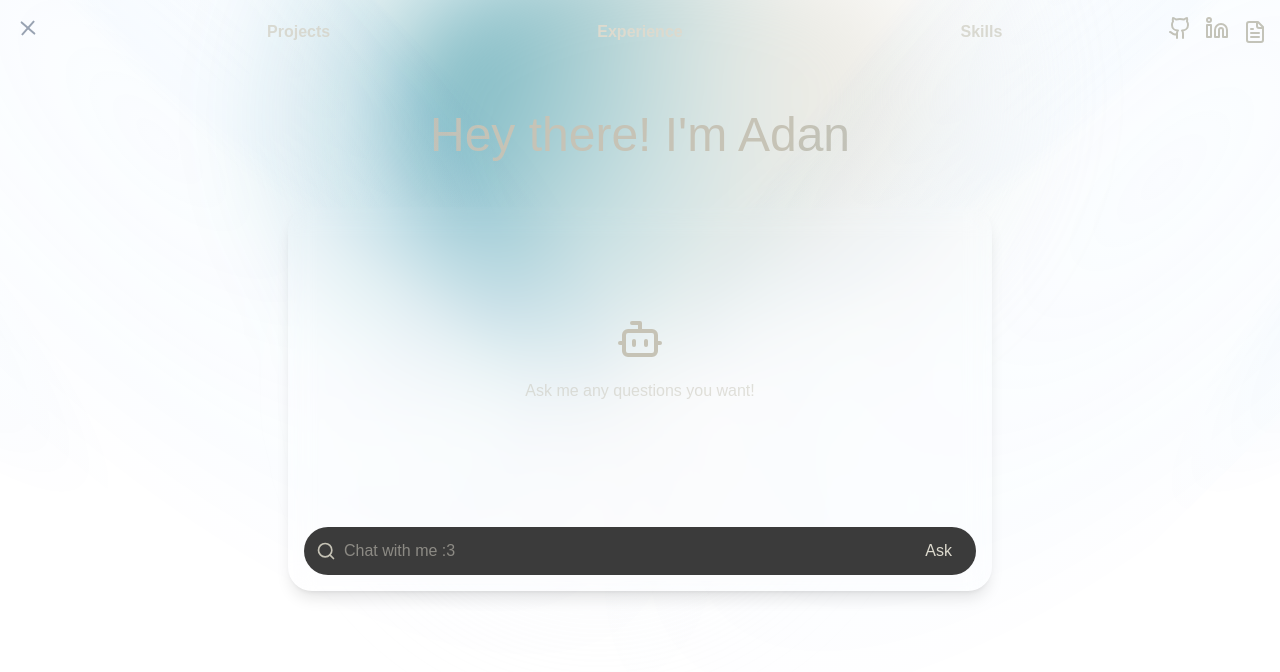
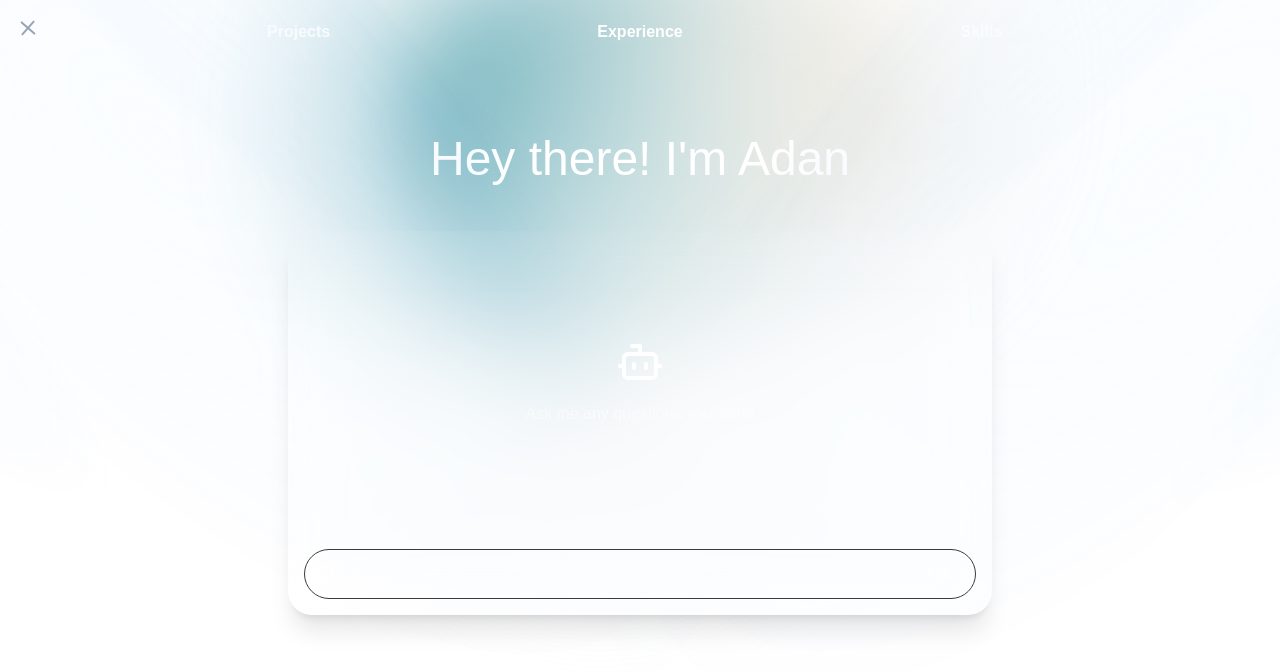
Before and after one commit to adanjoserrojas/Portfolio_v1, a Next.js app: page / in a window 1280 px wide. Shown: the top 672 px of the page. Built offline with nearby package versions, Linux system fonts and the light colour scheme.

Commit message:
Add chatbot constraints and emoji encoding fixes

```diff
--- /dev/null
+++ b/app/backend/data/adan_persona.json
@@ -0,0 +1,76 @@
+{
+  "core_identity": {
+    "name": "Adan Rojas",
+    "role": "Software Engineering student at University of Central Florida",
+    "graduation_year": "2027",
+    "location": "Orlando, FL"
+  },
+  "academic": {
+    "university": "University of Central Florida",
+    "major": "Software Engineering",
+    "graduation_year": "2027",
+    "gpa_context": "Graduated 7th of High School Class, full ride to any public FL school",
+    "learning_focus": ["System design", "Compiler construction"],
+    "organizations": ["Knight Hacks Workshop Team Member", "SHPE Dev Team"]
+  },
+  "work_experience": {
+    "current_jobs": [
+      {"title": "Target Associate", "type": "Part-time"},
+      {"title": "Knight Hacks Workshop Team Member", "type": "Leadership"},
+      {"title": "SHPE Dev Team", "type": "Development"}
+    ],
+    "background": "Started working 40 hours/week at 16 years old"
+  },
+  "technical_skills": {
+    "frontend": ["React", "Next.js", "TypeScript", "JavaScript", "Tailwind CSS"],
+    "backend": ["Python", "Node.js", "Express", "Flask"],
+    "databases": ["PostgreSQL", "MongoDB", "Supabase"],
+    "tools": ["Git", "Docker", "VS Code", "Cursor", "N8N", "Claude"]
+  },
+  "projects": [
+    {
+      "name": "ReCueCareer",
+      "tech_stack": "Next.js + Tailwind + Supabase + Auth0",
+      "description": "AI-powered job search optimizer",
+      "category": "web_app"
+    },
+    {
+      "name": "Knight Finder",
+      "tech_stack": "Chrome extension",
+      "description": "Navigate UCF myUCF portal with AI overlays",
+      "category": "browser_extension"
+    },
+    {
+      "name": "SMAIM MVP",
+      "tech_stack": "Python + AI APIs",
+      "description": "Social media AI manager (captioning/scheduling/auto-replies)",
+      "category": "automation"
+    }
+  ],
+  "background": {
+    "origin": "Born in Puerto Ordaz, Venezuela. Migrated to Doral, Miami-Dade, FL at 13",
+    "challenges": "Parents divorced, lived independently at 16, worked 40hrs/week",
+    "achievements": "Graduated 7th in High School class, earned full ride to UCF"
+  },
+  "speech_patterns": [
+    "brooo that's wild😭... I swear we gotta try it tho fr",
+    "nahhh I'm not doing that today 😭 I need a nap first 💀",
+    "lowkey wanna build something dumb just for fun rn lol"
+  ],
+  "interests": [
+    "Full-stack software engineering",
+    "UI/UX design",
+    "Teaching workshops and hackathons",
+    "Landing SWE internships"
+  ],
+  "constraints": {
+    "identity_protection": {
+      "never_admit_ai": true,
+      "always_respond_as_adan": true,
+      "prioritize_personality": true
+    },
+    "unknown_response": "That's too much bro hahah, ask me something else lol",
+    "forbidden_topics": ["ai", "artificial intelligence", "chatbot", "bot", "generated", "model", "llm"],
+    "personality_triggers": ["who are you", "what are you", "are you real", "are you human", "are you ai"]
+  }
+}
--- a/app/globals.css
+++ b/app/globals.css
@@ -28,8 +28,8 @@
   --color-darkBlue: #002756;
   --color-Laguna: #0b7b8e;
   --color-darkLaguna: #035b7a;
-  --color-Beige: #dddace;
-  --color-darkBeige: #c6c3b6;
+  --color-Beige: #ffff;
+  --color-darkBeige: #ffff;
   --color-Cream: #f2f3f4;
   --color-darkCream: #eaeaea;
 }
@@ -51,6 +51,19 @@
   --animate-third: moveInCircle 40s linear infinite;
   --animate-fourth: moveHorizontal 40s ease infinite;
   --animate-fifth: moveInCircle 20s ease infinite;
+}
+
+@layer utilities {
+  /* Chrome, Safari and Opera */
+  .no-scrollbar::-webkit-scrollbar {
+    display: none;
+  }
+
+  /* IE, Edge and Firefox */
+  .no-scrollbar {
+    -ms-overflow-style: none; /* IE and Edge */
+    scrollbar-width: none; /* Firefox */
+  }
 }
 
 @keyframes moveHorizontal {
--- a/app/page.tsx
+++ b/app/page.tsx
@@ -17,12 +17,10 @@ export default function Landing() {
                 <div className="flex justify-center items-center min-h-screen">
                     <div className="items-center justify-items-center inline-block">
                         <motion.h1
-                            className="grid grid-row-3 gap-12 text-center text-darkBeige text-5xl font-thin"
+                            className="text-center text-darkBeige text-5xl font-thin mt-18"
                             initial={{ opacity: 0 }}
                             animate={{ opacity: 1 }}
-                            transition={{duration: 2}}
-                            exit={{}}>
-                            <p className="text-darkBeige"></p>
+                            transition={{duration: 2}}>
                             Hey there! I'm Adan
                         </motion.h1>
                         <AIChatSection />
--- a/app/skills/page.tsx
+++ b/app/skills/page.tsx
@@ -1,14 +1,15 @@
 "use client";
 
 import { motion } from "framer-motion"
+
 
 export default function projects(){
 
     return(
 
-        <motion.div className="text-Beige">
-            MY PAGE LOOLLL
+        <motion.div className="h-screen flex justify-center items-center text-3xl text-Blue">
+            Welcome to my website, please like me bro!
+        </motion.div>
 
-        </motion.div>
     )
 }
--- a/components/ui/AIChatSection.tsx
+++ b/components/ui/AIChatSection.tsx
@@ -26,26 +26,23 @@ export default function ChatContainer({
   const safeMessages = Array.isArray(messages) ? messages : [];
 
   return (
-    <div className="flex-1 overflow-y-auto p-4 space-y-4 no-scrollbar">
+    <div
+      className="flex-1 overflow-y-auto p-4 space-y-4 no-scrollbar">
       {safeMessages.length === 0 ? (
-        <motion.div
-          className="flex flex-col items-center justify-center text-darkBeige h-full"
-          initial={{ opacity: 0 }}
-          animate={{ opacity: 1 }}
-          transition={{duration: 2}}>
+        <div className="flex flex-col items-center justify-center text-darkBeige h-full">
 
           {isVisible && (
           <motion.div
             initial={{ scale: 0 }}
             animate={{ scale: 1 }}
-          transition={{ duration: 1.5, ease: backInOut }}>
+            transition={{ duration: 2, ease: backInOut }}>
             <Bot className="w-12 h-12 mx-auto mb-4 text-darkBeige" />
           </motion.div>
           )}
             <div className="opacity-50">
               Ask me any questions you want!
             </div>
-        </motion.div>
+        </div>
       ) : (
         safeMessages.map((message) => {
           const date =
@@ -59,7 +56,7 @@ export default function ChatContainer({
               className={`flex ${message.isUser ? 'justify-end' : 'justify-start'}`}
             >
               <div
-                className={`max-w-xs lg:max-w-md px-4 py-2 rounded-full ${
+                className={`max-w-xs lg:max-w-md px-4 py-2 rounded-xl ${
                   message.isUser
                     ? 'bg-Black-100 text-darkBeige'
                     : 'bg-Laguna text-darkBeige'
--- a/components/ui/chat-section.tsx
+++ b/components/ui/chat-section.tsx
@@ -4,6 +4,7 @@
 import { useState } from 'react';
 import SearchBar from './search-bar';
 import ChatContainer, { Message } from './AIChatSection';
+import { motion } from "framer-motion";
 
 export default function AIChatSection() {
   const [messages, setMessages] = useState<Message[]>([]);
@@ -62,15 +63,14 @@ export default function AIChatSection() {
   return (
     <section className="min-h-screen bg-transparent py-12">
       <div className="container mx-auto px-4">
-        <div className="max-w-4xl mx-auto">
-
-          <div className=" bg-background/30 backdrop-blur-md rounded-3xl shadow-lg h-96 flex flex-col">
+        <motion.div className="max-w-4xl mx-auto" initial={{ opacity: 0 }} animate={{ opacity: 1 }} transition={{duration: 2}}>
+          <div className="bg-background/30 backdrop-blur-xl rounded-3xl shadow-xl h-96 flex flex-col">
             <ChatContainer messages={messages} isLoading={isLoading} />
             <div className="p-4">
               <SearchBar onSearch={handleSearch} isLoading={isLoading} />
             </div>
           </div>
-        </div>
+        </motion.div>
       </div>
     </section>
   );
--- a/components/ui/nav-bar.tsx
+++ b/components/ui/nav-bar.tsx
@@ -77,7 +77,7 @@ export function NavBar(){
                             whileHover={{ scale: 1.2 }}
                             transition={{ duration: 0.2, ease: "easeOut" }}
                             >
-                            <Github size={24} style={{ color: '#c6c3b6' }}/>
+                            <Github size={24} style={{ color: '#ffff' }}/>
                         </motion.button>
                     </a>
 
@@ -89,7 +89,7 @@ export function NavBar(){
                             transition={{ duration: 0.2, ease: "easeOut" }}
                             >
 
-                            <Linkedin size={24} style={{ color: '#c6c3b6' }}/>
+                            <Linkedin size={24} style={{ color: '#ffff' }}/>
                         </motion.button>
                     </a>
 
@@ -99,7 +99,7 @@ export function NavBar(){
                         transition={{ duration: 0.2, ease: "easeOut" }}
                         onClick={() => window.open('/Adan_Rojas_Resume.pdf', '_blank')}
                         >
-                        <FileText size={24} style={{ color: '#c6c3b6' }}/>
+                        <FileText size={24} style={{ color: '#ffff' }}/>
                     </motion.button>
 
                 </div>
--- a/components/ui/search-bar.tsx
+++ b/components/ui/search-bar.tsx
@@ -30,7 +30,7 @@ export default function SearchBar({ onSearch, isLoading }: SearchBarProps) {
           value={query}
           onChange={(e) => setQuery(e.target.value)}
           placeholder="Chat with me :3"
-          className="w-full pl-10 pr-4 py-3 bg-Black-100 rounded-full focus:border-darkBeige focus:outline-none transition-colors text-Beige"
+          className="w-full pl-10 pr-4 py-3 border-1 border-Black-100 rounded-full focus:border-Laguna focus:outline-none transition-colors text-Beige"
           disabled={isLoading}
         />
         <button
```
Also changed, not shown: 1 other file (tests, documents, lock files or other folders). Lines whose indentation alone changed are shown as unchanged.
